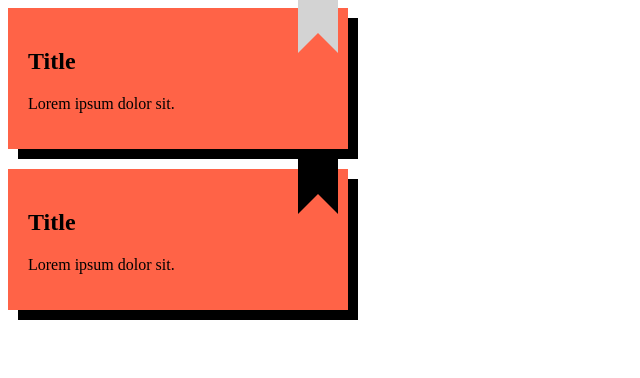
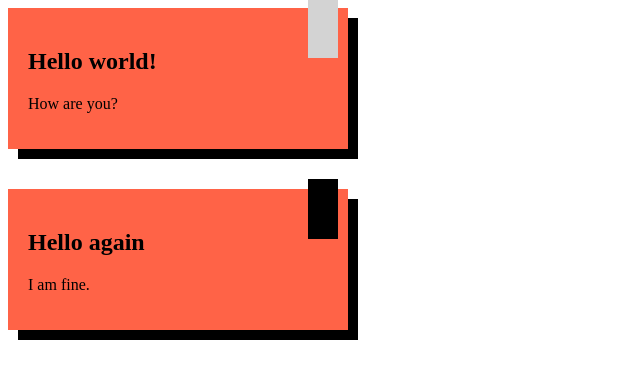
Before and after one commit to Dajanajozanovic/react-playground, a React (Vite) app: page / in a window 1280 px wide. Shown: the top 378 px of the page, without its empty margins (0-640 px from the left). Built offline with nearby package versions, Linux system fonts and the light colour scheme.

Commit message:
add array in the App.jsx file to create a card

```diff
--- /dev/null
+++ b/src/App.css
@@ -0,0 +1 @@
+//
--- a/src/App.jsx
+++ b/src/App.jsx
@@ -3,11 +3,27 @@ import Button from './Button'
 import Card from './Card'
 import Pagination from './Pagination'
 
+const cards = [
+  { title: 'Hello world!', text: 'How are you?', isBookmarked: false, id: 1 },
+  {
+    title: 'Hello again',
+    text: 'I am fine.',
+    isBookmarked: true,
+    id: 2,
+  },
+]
+
 export default () => {
   return (
-    <div>
-      <Card />
-      <Card isActive />
+    <div className="App">
+      {cards.map(({ id, title, text, isBookmarked }) => (
+        <Card
+          key={id}
+          title={title}
+          copyText={text}
+          isBookmarked={isBookmarked}
+        />
+      ))}
     </div>
   )
 }
--- a/src/Card.css
+++ b/src/Card.css
@@ -4,25 +4,20 @@
   width: 300px;
   padding: 20px;
   position: relative;
-  margin-bottom: 20px;
+  margin-bottom: 40px;
 }
 
 .Card__bookmark {
   position: absolute;
-  top: -15px;
+  top: -10px;
   right: 10px;
-  border: 20px solid lightgray;
-  border-bottom-color: transparent;
-  height: 20px;
-  width: 0;
+  width: 30px;
+  height: 60px;
+  background: lightgray;
+  border: none;
+  overflow: hidden;
 }
 
-.Card__bookmark--selected {
-  position: absolute;
-  top: -15px;
-  right: 10px;
-  border: 20px solid black;
-  border-bottom-color: transparent;
-  height: 20px;
-  width: 0;
+.Card__bookmark--active {
+  background-color: black;
 }
--- a/src/Card.jsx
+++ b/src/Card.jsx
@@ -1,16 +1,16 @@
 import * as React from 'react'
 import './Card.css'
 
-export default function Card({ isActive }) {
+export default function Card({ title, copyText, isBookmarked }) {
+  const bookmarkClass = isBookmarked
+    ? 'Card__bookmark Card__bookmark--active'
+    : 'Card__bookmark'
+
   return (
     <section className="Card">
-      <h2>Title</h2>
-      <p>Lorem ipsum dolor sit.</p>
-      <div
-        role="button"
-        className={isActive ? 'Card__bookmark--selected' : 'Card__bookmark'}
-        aria-label="Add bookmarks"
-      ></div>
+      <button className={bookmarkClass} aria-label="Bookmark card"></button>
+      <h2 className="Card__title">{title}</h2>
+      <p>{copyText}</p>
     </section>
   )
 }
```
